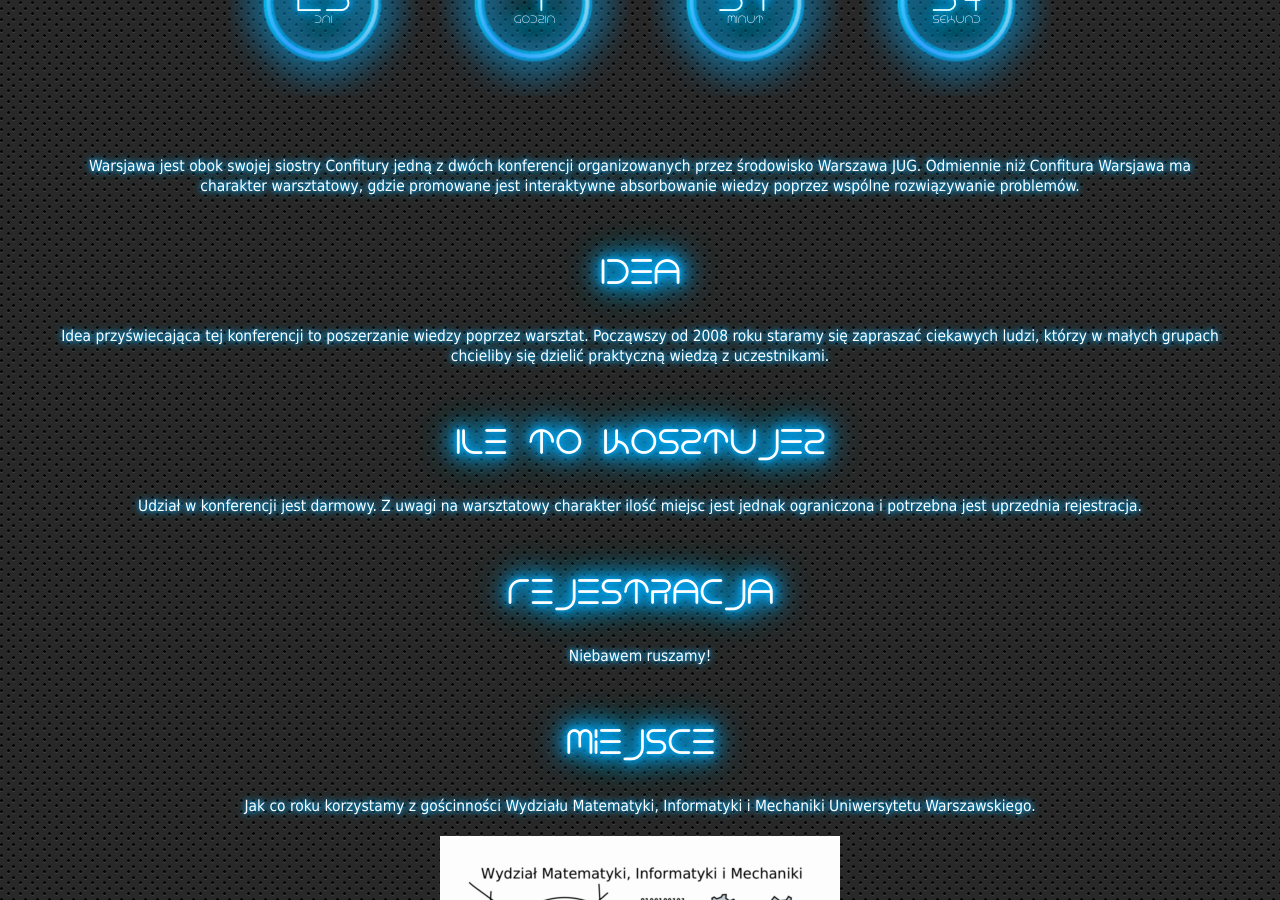
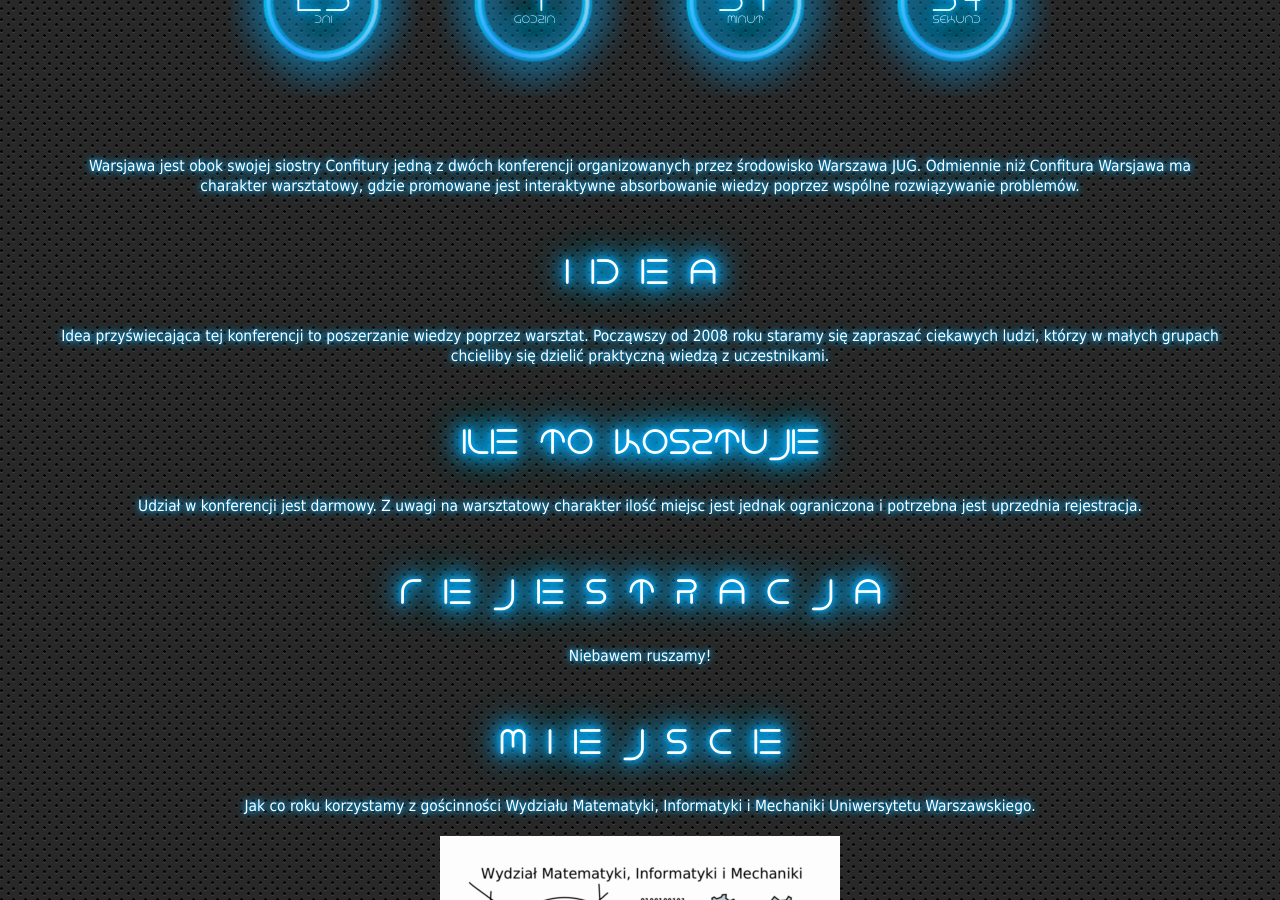
Before and after one commit to wojtekerbetowski/warsjawa2013, a Jekyll site: the page built from index.html, in a window 1280 px wide and 900 px high, scrolled down 378 px. Built offline with Jekyll 4.4.1, drawn with Linux system fonts in a browser that asks for light colours; some of the changed text lies outside the part shown.

Commit message:
Layout updated.

```diff
--- a/_layouts/main.html
+++ b/_layouts/main.html
@@ -59,7 +59,7 @@
     <div class="container">
         <div class="row">
             <div class="span12 pagination-centered" style="margin-top: 50px; margin-bottom: 20px;">
-                <h2>Idea</h2>
+                <h2>I Id Ie a</h2>
             </div>
         </div>
         <div class="row">
@@ -74,7 +74,7 @@
     <div class="container">
         <div class="row">
             <div class="span12 pagination-centered" style="margin-top: 50px; margin-bottom: 20px;">
-                <h2>Ile to kosztuje?</h2>
+                <h2>IlIe to kosztujIe</h2>
             </div>
         </div>
         <div class="row">
@@ -88,7 +88,7 @@
     <div class="container">
         <div class="row">
             <div class="span12 pagination-centered" style="margin-top: 50px; margin-bottom: 20px;">
-                <h2>Rejestracja</h2>
+                <h2>R Ie j Ie s t r a c j a</h2>
             </div>
         </div>
         <div class="row">
@@ -101,7 +101,7 @@
     <div class="container">
         <div class="row">
             <div class="span12 pagination-centered" style="margin-top: 50px; margin-bottom: 20px;">
-                <h2>Miejsce</h2>
+                <h2>M I Ie j s c Ie</h2>
             </div>
         </div>
         <div class="row">
```
Also changed, not shown: other parts of _layouts/main.html (+1 -1 lines).
